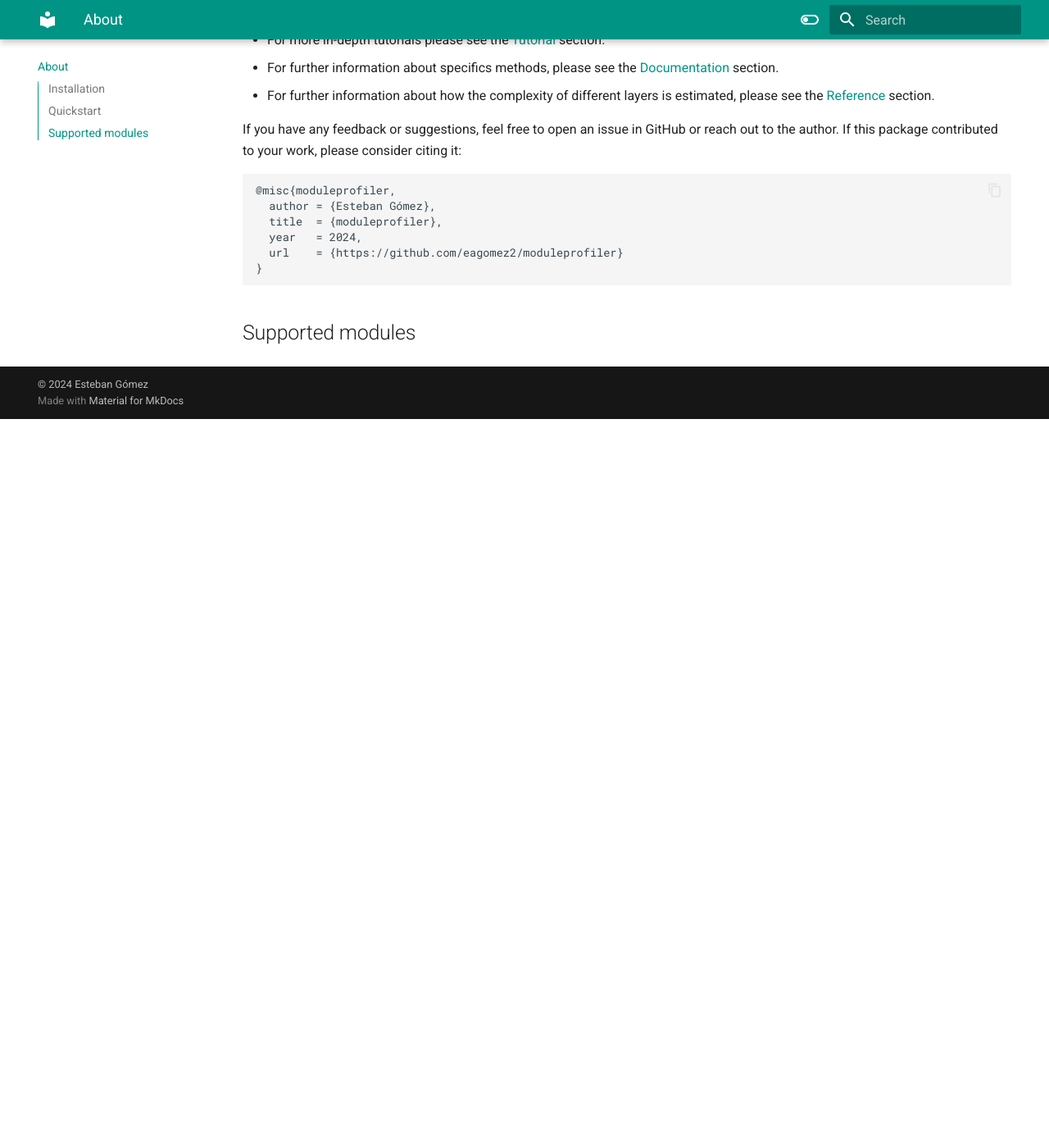
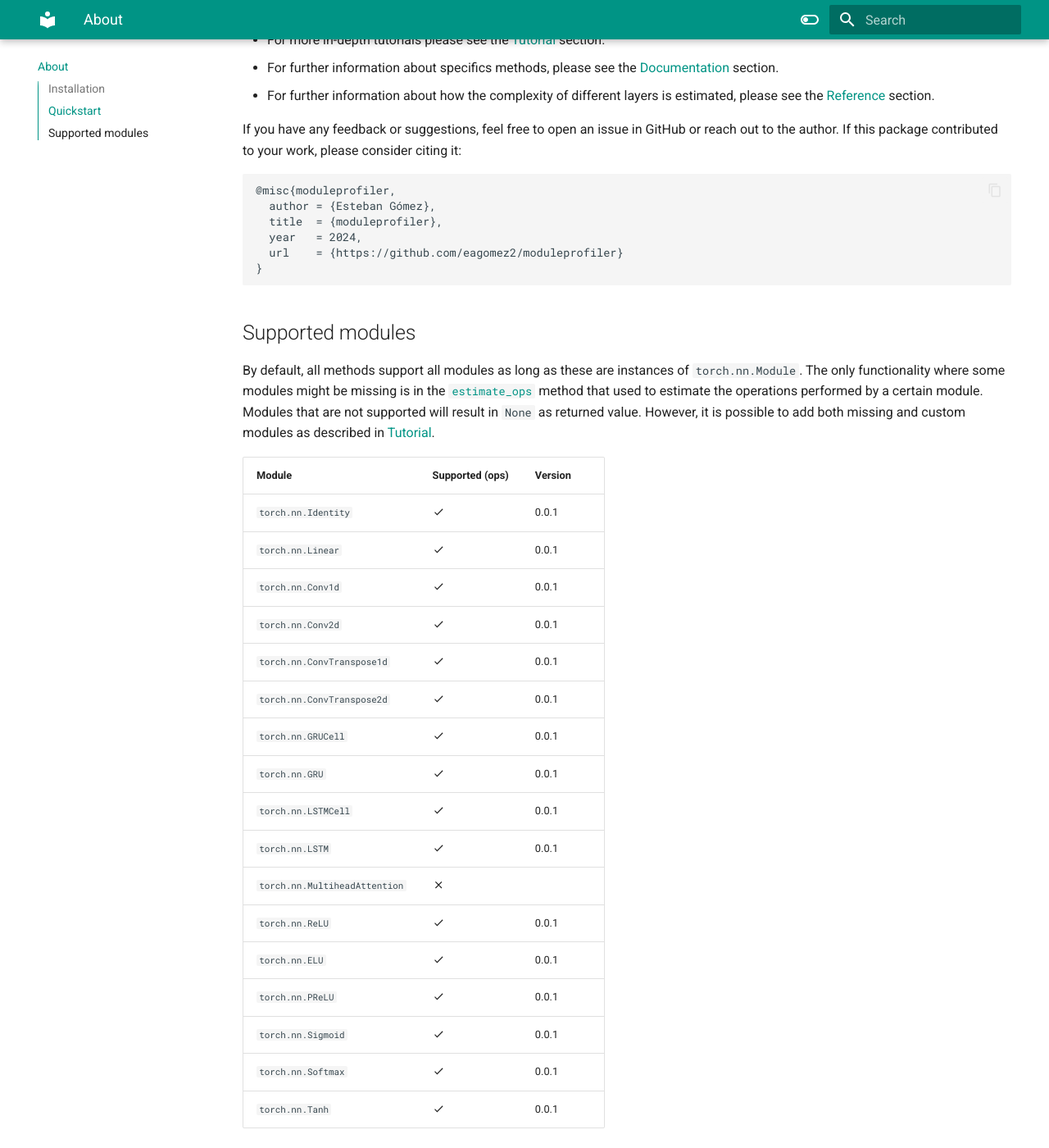
Before and after one commit to eagomez2/moduleprofiler, an MkDocs documentation site: the page built from docs/index.md, in a window 1280 px wide and 1400 px high, scrolled down 1892 px. Shown: the whole window at 82% size. Built offline with MkDocs 1.6.1 and Material for MkDocs 9.7.7, drawn with Linux system fonts in a browser that asks for light colours; comment, search, counter and statistics services are not loaded; before the commit the page ends 2403 px from its top, so only the background shows below that.

Commit message:
Update index.md

````diff
--- a/docs/index.md
+++ b/docs/index.md
@@ -89,3 +89,25 @@
 ```
 
 ## Supported modules
+By default, all methods support all modules as long as these are instances of `torch.nn.Module`. The only functionality where some modules might be missing is in the [`estimate_ops`](documentation.md#moduleprofiler.profiler.ModuleProfiler.estimate_ops) method that used to estimate the operations performed by a certain module. Modules that are not supported will result in `None` as returned value. However, it is possible to add both missing and custom modules as described in [Tutorial](tutorial.md#extending-ops-estimation).
+
+
+| Module                       | Supported (ops)                    | Version |
+| ---------------------------- | ---------------------------------- | ------- |
+| `torch.nn.Identity`          | :material-check:                   | 0.0.1   |
+| `torch.nn.Linear`            | :material-check:                   | 0.0.1   |
+| `torch.nn.Conv1d`            | :material-check:                   | 0.0.1   |
+| `torch.nn.Conv2d`            | :material-check:                   | 0.0.1   |
+| `torch.nn.ConvTranspose1d`   | :material-check:                   | 0.0.1   |
+| `torch.nn.ConvTranspose2d`   | :material-check:                   | 0.0.1   |
+| `torch.nn.GRUCell`           | :material-check:                   | 0.0.1   |
+| `torch.nn.GRU`               | :material-check:                   | 0.0.1   |
+| `torch.nn.LSTMCell`          | :material-check:                   | 0.0.1   |
+| `torch.nn.LSTM`              | :material-check:                   | 0.0.1   |
+| `torch.nn.MultiheadAttention`| :material-close:                   |         |
+| `torch.nn.ReLU`              | :material-check:                   | 0.0.1   |
+| `torch.nn.ELU`               | :material-check:                   | 0.0.1   |
+| `torch.nn.PReLU`             | :material-check:                   | 0.0.1   |
+| `torch.nn.Sigmoid`           | :material-check:                   | 0.0.1   |
+| `torch.nn.Softmax`           | :material-check:                   | 0.0.1   |
+| `torch.nn.Tanh`              | :material-check:                   | 0.0.1   |
--- /dev/null
+++ b/docs/js/tablesort.js
@@ -0,0 +1,6 @@
+document$.subscribe(function() {
+    var tables = document.querySelectorAll("article table:not([class])")
+    tables.forEach(function(table) {
+      new Tablesort(table)
+    })
+  })
--- a/mkdocs.yml
+++ b/mkdocs.yml
@@ -52,6 +52,9 @@
   - admonition
   - pymdownx.details
   - pymdownx.superfences
+  - pymdownx.emoji:
+      emoji_index: !!python/name:material.extensions.emoji.twemoji
+      emoji_generator: !!python/name:material.extensions.emoji.to_svg
   - pymdownx.tabbed:
       alternate_style: true
   - pymdownx.highlight:
@@ -81,6 +84,8 @@
   - js/katex.js
   - https://unpkg.com/katex@0/dist/katex.min.js
   - https://unpkg.com/katex@0/dist/contrib/auto-render.min.js
+  - https://unpkg.com/tablesort@5.3.0/dist/tablesort.min.js
+  - js/tablesort.js
 extra_css:
   - https://unpkg.com/katex@0/dist/katex.min.css
   - stylesheets/extra.css
````
Also changed, not shown: docs/modules/softmax.md (+0 -1 lines), docs/tutorial.md (+3 -0 lines).
